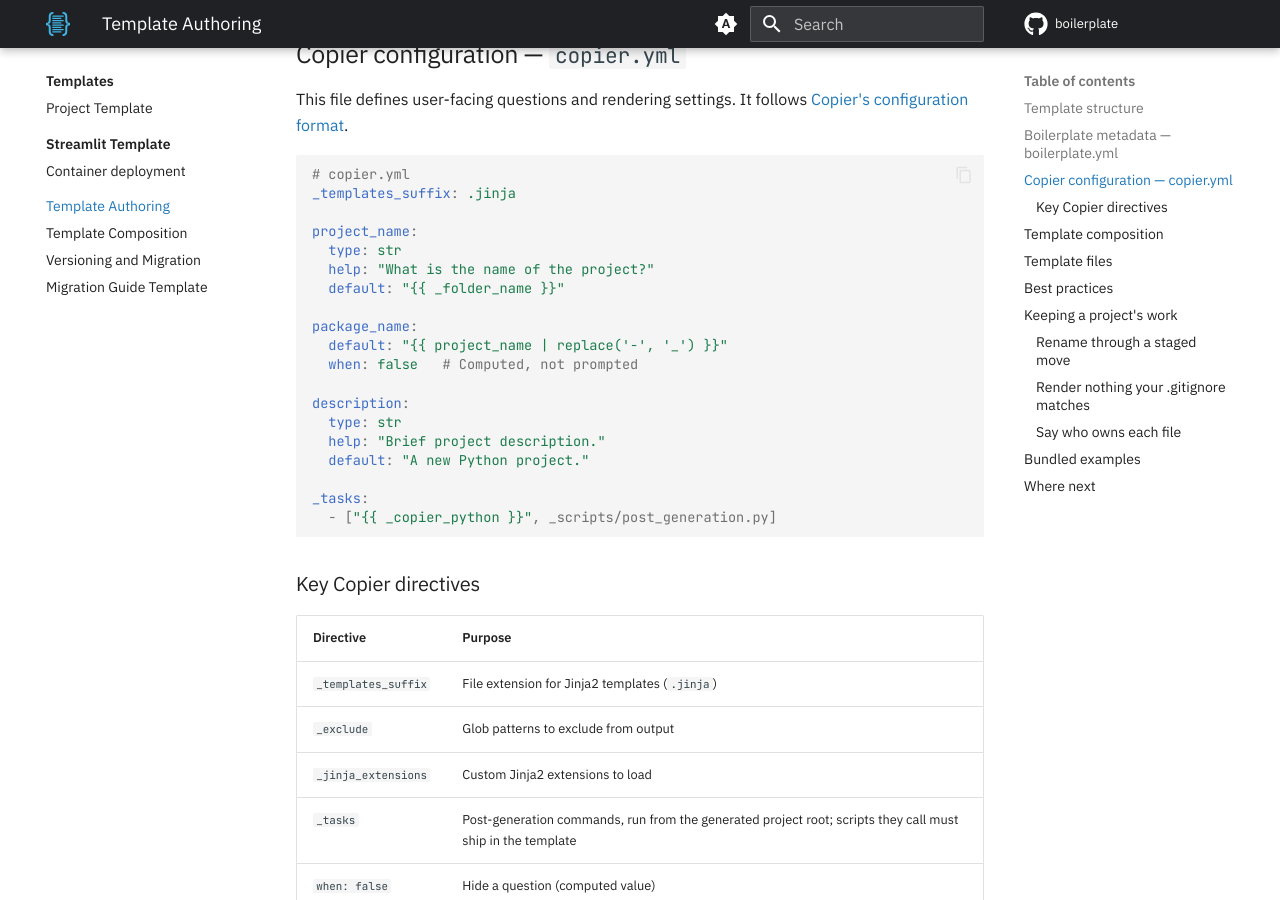
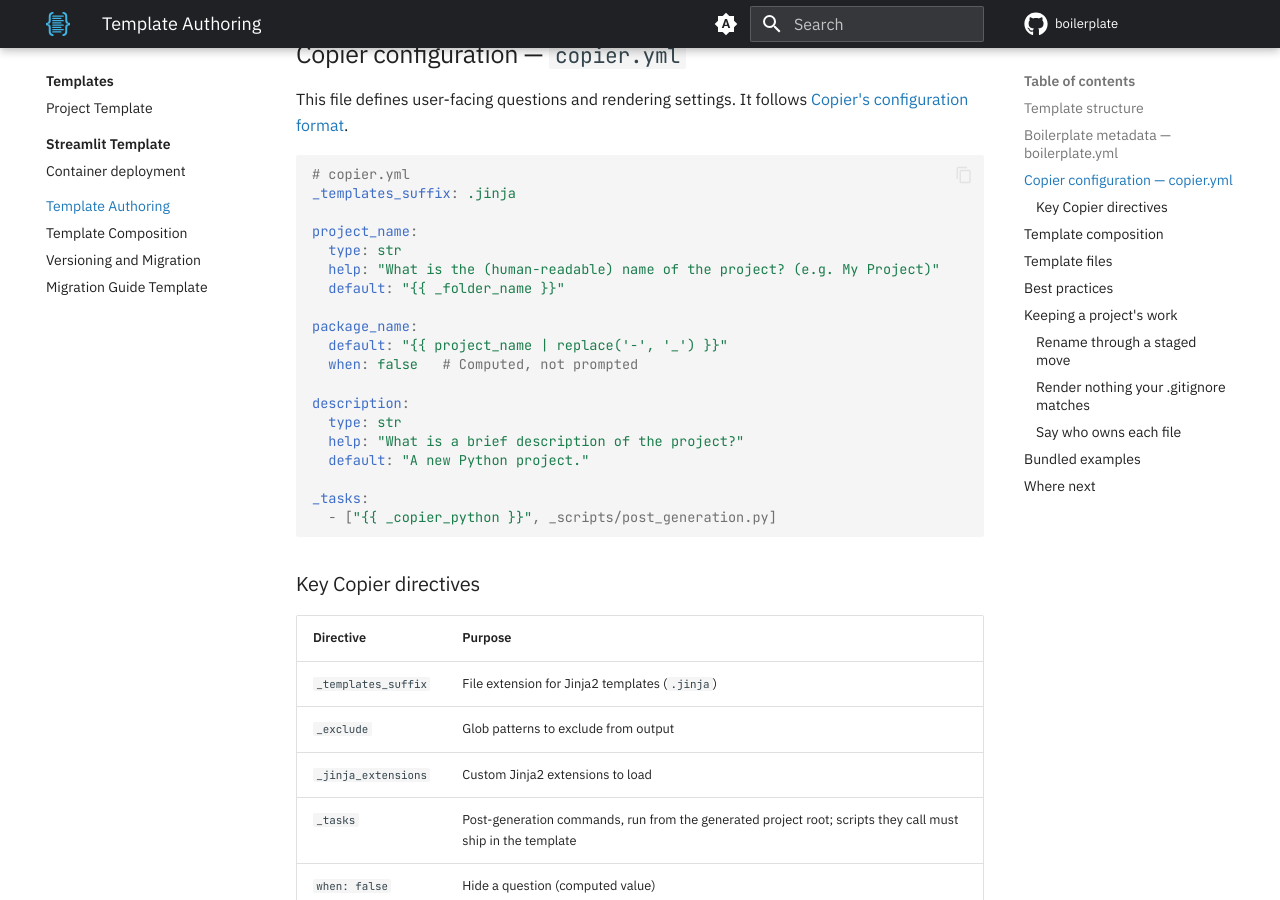
Before and after one commit to TheRealBillSiegler/boilerplate, an MkDocs documentation site: the page built from docs/templates-hub/authoring.md, in a window 1280 px wide and 900 px high, scrolled down 1279 px. Built offline with MkDocs 1.6.1 and Material for MkDocs 9.7.7, drawn with Linux system fonts in a browser that asks for light colours; comment, search, counter and statistics services are not loaded; the version menu is left out.

Commit message:
docs(templates-hub): match authoring examples to shipped help text
The copier.yml example help: strings didn't match project's actual
project_name and description questions, teaching a different form
than what ships.

Co-Authored-By: Claude Sonnet 5 <noreply@anthropic.com>

```diff
--- a/docs/templates-hub/authoring.md
+++ b/docs/templates-hub/authoring.md
@@ -51,7 +51,7 @@ _templates_suffix: .jinja
 
 project_name:
   type: str
-  help: "What is the name of the project?"
+  help: "What is the (human-readable) name of the project? (e.g. My Project)"
   default: "{{ _folder_name }}"
 
 package_name:
@@ -60,7 +60,7 @@ package_name:
 
 description:
   type: str
-  help: "Brief project description."
+  help: "What is a brief description of the project?"
   default: "A new Python project."
 
 _tasks:
```
